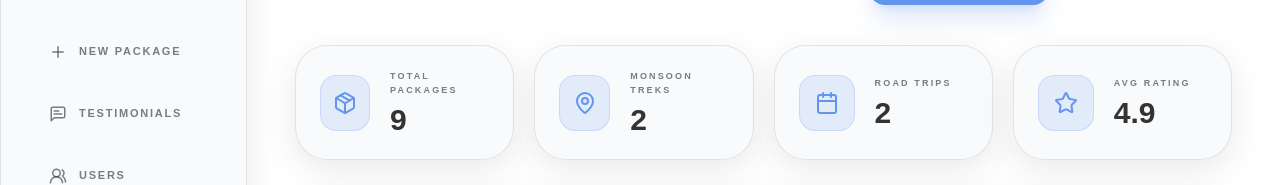
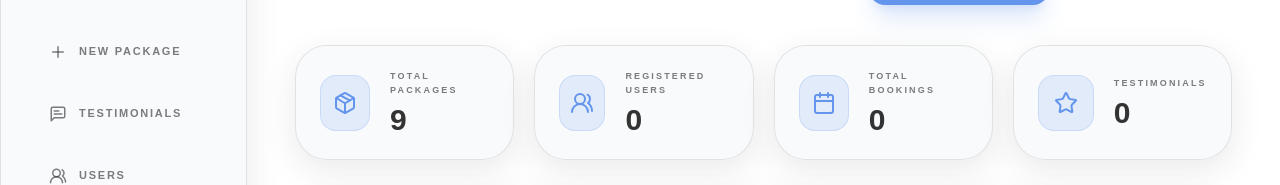
Before and after one commit to devrishiprajapati/Waybond, a React (Vite) app: page /admin/dashboard in a window 1280 px wide. Shown: the part 291-476 px from the top of the page. Built offline with nearby package versions, Linux system fonts and the light colour scheme; no server answers; sample sign-in values are in the browser's storage.

Commit message:
implement Express backend server and admin dashboard page for managing application data

```diff
--- a/src/pages/admin/Dashboard.tsx
+++ b/src/pages/admin/Dashboard.tsx
@@ -21,8 +21,16 @@ import {
 import { getTrips, deleteTrip } from '../../lib/dataService'
 import { Trip } from '../../lib/trips'
 
+type DashboardStats = {
+  totalPackages: number
+  users: number
+  bookings: number
+  testimonials: number
+}
+
 const AdminDashboard = () => {
   const [trips, setTrips] = useState<Trip[]>([])
+  const [liveStats, setLiveStats] = useState<DashboardStats | null>(null)
   const [searchTerm, setSearchTerm] = useState('')
   const [experienceFilter, setExperienceFilter] = useState<'All' | Trip['experience']>('All')
   const navigate = useNavigate()
@@ -33,7 +41,21 @@ const AdminDashboard = () => {
       navigate('/admin/login')
       return
     }
-    getTrips().then(setTrips)
+    const loadDashboard = async () => {
+      try {
+        const response = await fetch('/api/admin/dashboard')
+        if (!response.ok) throw new Error('Live dashboard data is unavailable.')
+        const data = await response.json()
+        setTrips(data.trips)
+        setLiveStats(data.stats)
+      } catch {
+        setTrips(await getTrips())
+      }
+    }
+
+    void loadDashboard()
+    const refreshInterval = window.setInterval(() => void loadDashboard(), 15000)
+    return () => window.clearInterval(refreshInterval)
   }, [navigate])
 
   const filteredTrips = useMemo(() => {
@@ -48,24 +70,25 @@ const AdminDashboard = () => {
   }, [trips, searchTerm, experienceFilter])
 
   const stats = useMemo(() => {
-    const monsoon = trips.filter((trip) => trip.experience === 'monsoon').length
-    const road = trips.filter((trip) => trip.experience === 'road').length
-    const avgRating = trips.length
-      ? (trips.reduce((total, trip) => total + Number(trip.rating || 0), 0) / trips.length).toFixed(1)
-      : '0.0'
-
     return [
-      { label: 'Total Packages', value: trips.length, icon: Package },
-      { label: 'Monsoon Treks', value: monsoon, icon: MapPin },
-      { label: 'Road Trips', value: road, icon: Calendar },
-      { label: 'Avg Rating', value: avgRating, icon: Star }
+      { label: 'Total Packages', value: liveStats?.totalPackages ?? trips.length, icon: Package },
+      { label: 'Registered Users', value: liveStats?.users ?? 0, icon: UsersRound },
+      { label: 'Total Bookings', value: liveStats?.bookings ?? 0, icon: Calendar },
+      { label: 'Testimonials', value: liveStats?.testimonials ?? 0, icon: Star }
     ]
-  }, [trips])
+  }, [liveStats, trips.length])
 
   const handleDelete = async (id: number) => {
     if (window.confirm('Are you sure you want to remove this expedition?')) {
       await deleteTrip(id)
-      getTrips().then(setTrips)
+      const response = await fetch('/api/admin/dashboard')
+      if (response.ok) {
+        const data = await response.json()
+        setTrips(data.trips)
+        setLiveStats(data.stats)
+      } else {
+        getTrips().then(setTrips)
+      }
     }
   }
 
```
Also changed, not shown: 1 other file (tests, documents, lock files or other folders).
